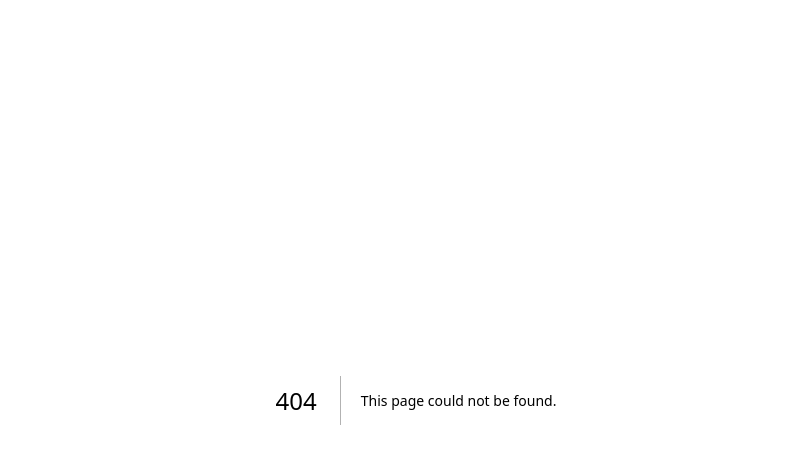
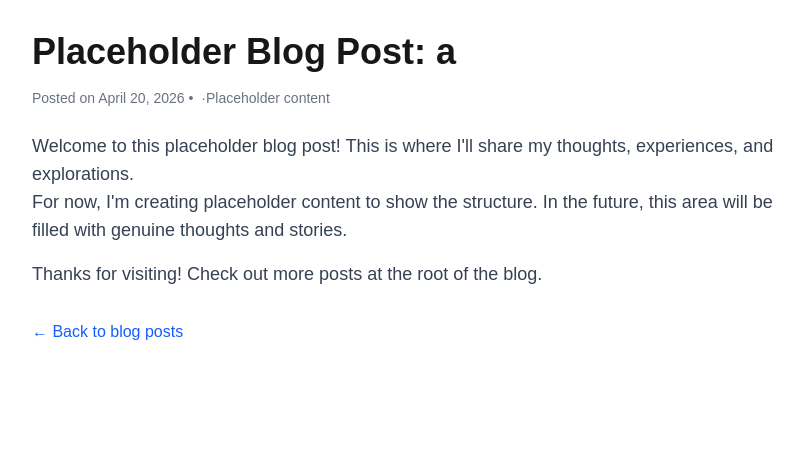
Before and after one commit to noemit/solri-blog, a Next.js app: page /blog/about in a window 1280 px wide. Before the commit this address had no page. Shown: the top 464 px of the page, without its empty margins (224-1027 px from the left). Built offline with nearby package versions, Linux system fonts and the light colour scheme.

Commit message:
pi-autosave: write call_w0452i2l 2026-04-20T20:10:08.206Z

```diff
--- /dev/null
+++ b/src/app/blog/[slug]/page.tsx
@@ -0,0 +1,22 @@
+export default function BlogPost({ params }: { params: Promise<{ slug: string }> }) {
+  return (
+    <main className="min-h-screen p-8">
+      <div className="max-w-3xl mx-auto">
+        <h1 className="text-4xl font-bold mb-4">Placeholder Blog Post: {params?.slug?.[0] || "Welcome"}</h1>
+        <div className="text-sm text-gray-500 mb-6">
+          <span>Posted on April 20, 2026</span> •
+          <span className="ml-2">&middot;</span>
+          <span>Placeholder content</span>
+        </div>
+        <div className="prose max-w-none text-lg text-gray-700">
+          <p>Welcome to this placeholder blog post! This is where I'll share my thoughts, experiences, and explorations.</p>
+          <p>For now, I'm creating placeholder content to show the structure. In the future, this area will be filled with genuine thoughts and stories.</p>
+          <p className="mt-4">Thanks for visiting! Check out more posts at the root of the blog.</p>
+        </div>
+        <a href="/blog" className="inline-block mt-8 text-blue-600 hover:underline">
+          &larr; Back to blog posts
+        </a>
+      </div>
+    </main>
+  );
+}
```
